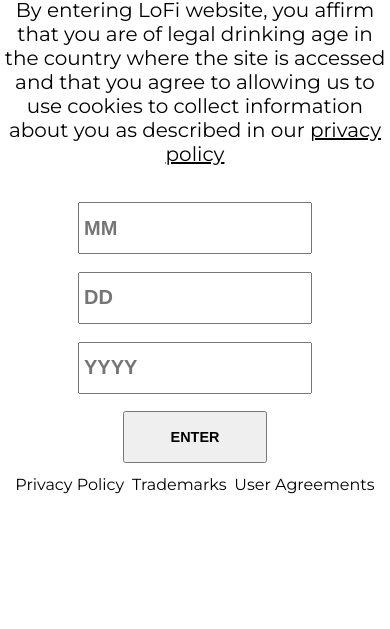
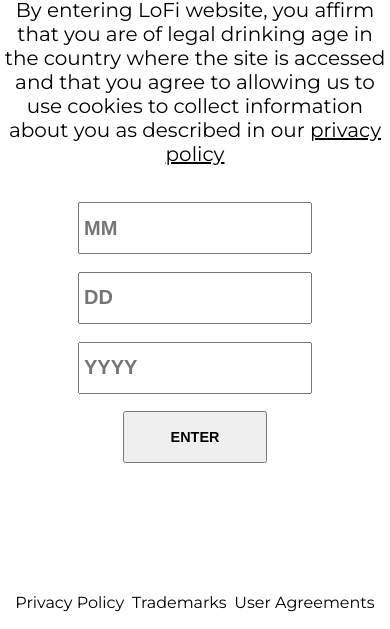
Before and after one commit to WilCoYo/Hi-Fi-Wine-and-Spirits, a plain HTML site: page index.html in a window 390 px wide. Shown: the part 215-844 px from the top of the page. Drawn offline with nearby package versions, Linux system fonts and the light colour scheme; a web font is replaced by a local one.

Commit message:
troubleshooting footer mobile issues

```diff
--- a/Lofi-Aperitifs Website/index.css
+++ b/Lofi-Aperitifs Website/index.css
@@ -201,9 +201,6 @@
 }
 
 @media(max-width: 400px){
-    footer {
-        position:unset;
-    }
 
     footer span{
         display: none;
@@ -225,6 +222,7 @@
         grid-template-columns: 1;
         grid-template-rows: 4;
         justify-items: center;
+        margin-bottom: 2%;
     }
 
     .ageInput {
```
